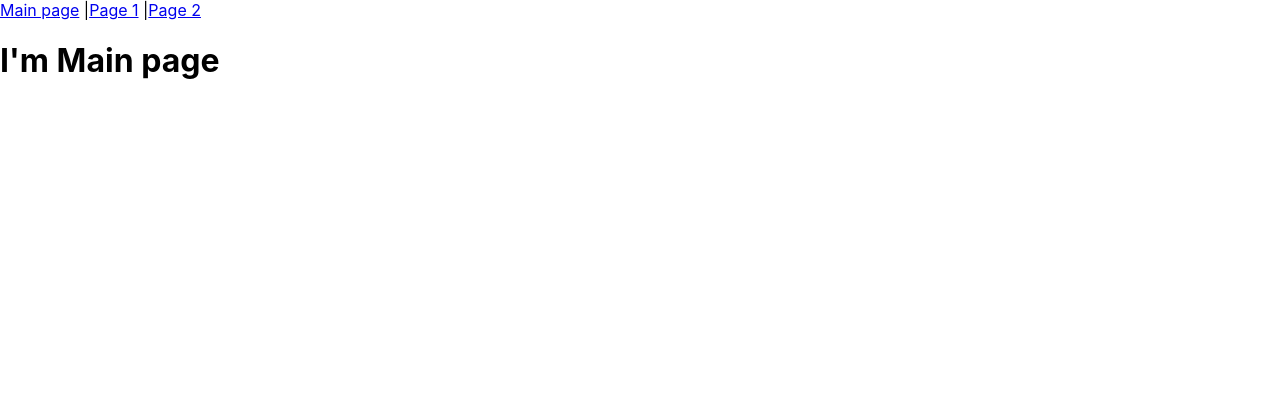
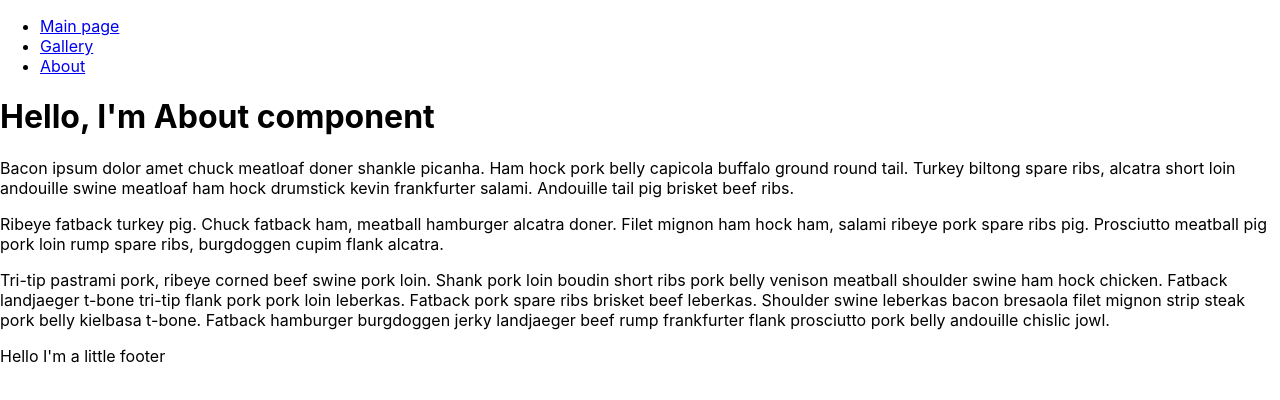
Before and after one commit to mauriciogc/react-router-examples, a React (Create React App) app: page /about in a window 1280 px wide. Shown: the top 400 px of the page. Built offline with nearby package versions, Linux system fonts and the light colour scheme.

Commit message:
example #2

```diff
--- a/src/App.js
+++ b/src/App.js
@@ -1,27 +1,41 @@
-import React from "react";
+import React, { Fragment } from "react";
 import { BrowserRouter as Router, Switch, Route, Link } from "react-router-dom";
+import Home from "./Components/Home";
+import Gallery from "./Components/Gallery";
+import About from "./Components/About";
 
 function App() {
   return (
+    <Fragment>
       <Router>
         <div>
-        <Link to="/">Main page</Link> |
-        <Link to="/page1">Page 1</Link> |
-        <Link to="/page2">Page 2</Link>
+          <ul>
+            <li>
+              <Link to="/">Main page</Link>
+            </li>
+            <li>
+              <Link to="/gallery">Gallery</Link>
+            </li>
+            <li>
+              <Link to="/about">About</Link>
+            </li>
+          </ul>
         </div>
 
         <Switch>
-        <Route path="/page2">
-          <h1>I'm Page 2</h1>
+          <Route path="/about">
+            <About />
           </Route>
-        <Route path="/page1">
-          <h1>I'm Page 1</h1>
+          <Route path="/gallery">
+            <Gallery />
           </Route>
           <Route path="/">
-          <h1>I'm Main page</h1>
+            <Home />
           </Route>
         </Switch>
       </Router>
+      <footer> Hello I'm a little footer</footer>
+    </Fragment>
   );
 }
 
--- /dev/null
+++ b/src/Components/About.jsx
@@ -0,0 +1,30 @@
+import React from "react";
+
+const About = () => (
+	<div>
+		<h1>Hello, I'm About component</h1>
+		<p>
+			Bacon ipsum dolor amet chuck meatloaf doner shankle picanha. Ham hock pork
+			belly capicola buffalo ground round tail. Turkey biltong spare ribs,
+			alcatra short loin andouille swine meatloaf ham hock drumstick kevin
+			frankfurter salami. Andouille tail pig brisket beef ribs.
+		</p>
+		<p>
+			Ribeye fatback turkey pig. Chuck fatback ham, meatball hamburger alcatra
+			doner. Filet mignon ham hock ham, salami ribeye pork spare ribs pig.
+			Prosciutto meatball pig pork loin rump spare ribs, burgdoggen cupim flank
+			alcatra.
+		</p>
+		<p>
+			Tri-tip pastrami pork, ribeye corned beef swine pork loin. Shank pork loin
+			boudin short ribs pork belly venison meatball shoulder swine ham hock
+			chicken. Fatback landjaeger t-bone tri-tip flank pork pork loin leberkas.
+			Fatback pork spare ribs brisket beef leberkas. Shoulder swine leberkas
+			bacon bresaola filet mignon strip steak pork belly kielbasa t-bone.
+			Fatback hamburger burgdoggen jerky landjaeger beef rump frankfurter flank
+			prosciutto pork belly andouille chislic jowl.
+		</p>
+	</div>
+);
+
+export default About;
--- /dev/null
+++ b/src/Components/Gallery.jsx
@@ -0,0 +1,16 @@
+import React from "react";
+
+const Gallery = () => (
+	<div>
+		<h1>Hello, I'm Gallery component</h1>
+		<div>
+			<img src="https://placem.at/things?w=100&h=100&random=0" alt="image0" />
+			<img src="https://placem.at/things?w=100&h=100&random=1" alt="image1" />
+			<img src="https://placem.at/things?w=100&h=100&random=2" alt="image2" />
+			<img src="https://placem.at/things?w=100&h=100&random=3" alt="image3" />
+			<img src="https://placem.at/things?w=100&h=100&random=4" alt="image4" />
+		</div>
+	</div>
+);
+
+export default Gallery;
--- /dev/null
+++ b/src/Components/Home.jsx
@@ -0,0 +1,5 @@
+import React from "react";
+
+const Home = () => <h1>Hello, I'm Home component</h1>;
+
+export default Home;
```
Also changed, not shown: 1 other file (tests, documents, lock files or other folders). Lines whose indentation alone changed are shown as unchanged.
